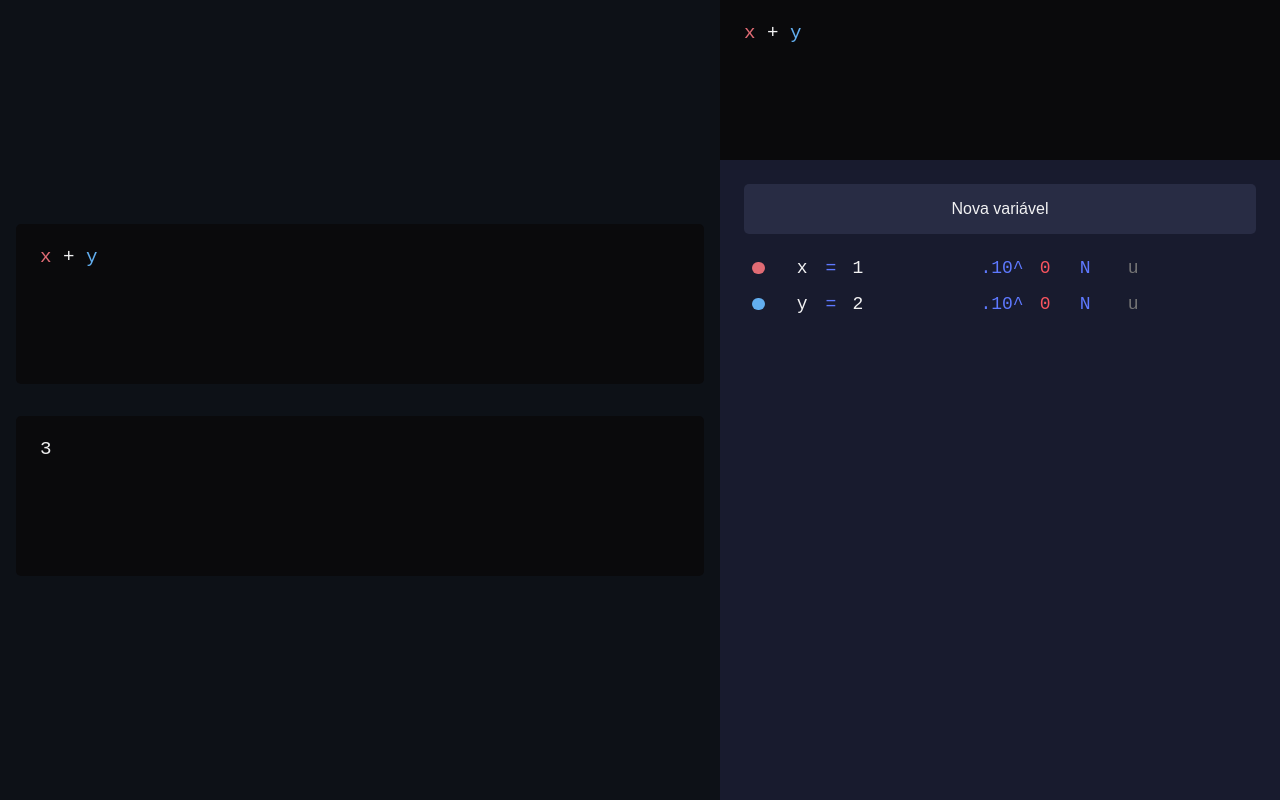
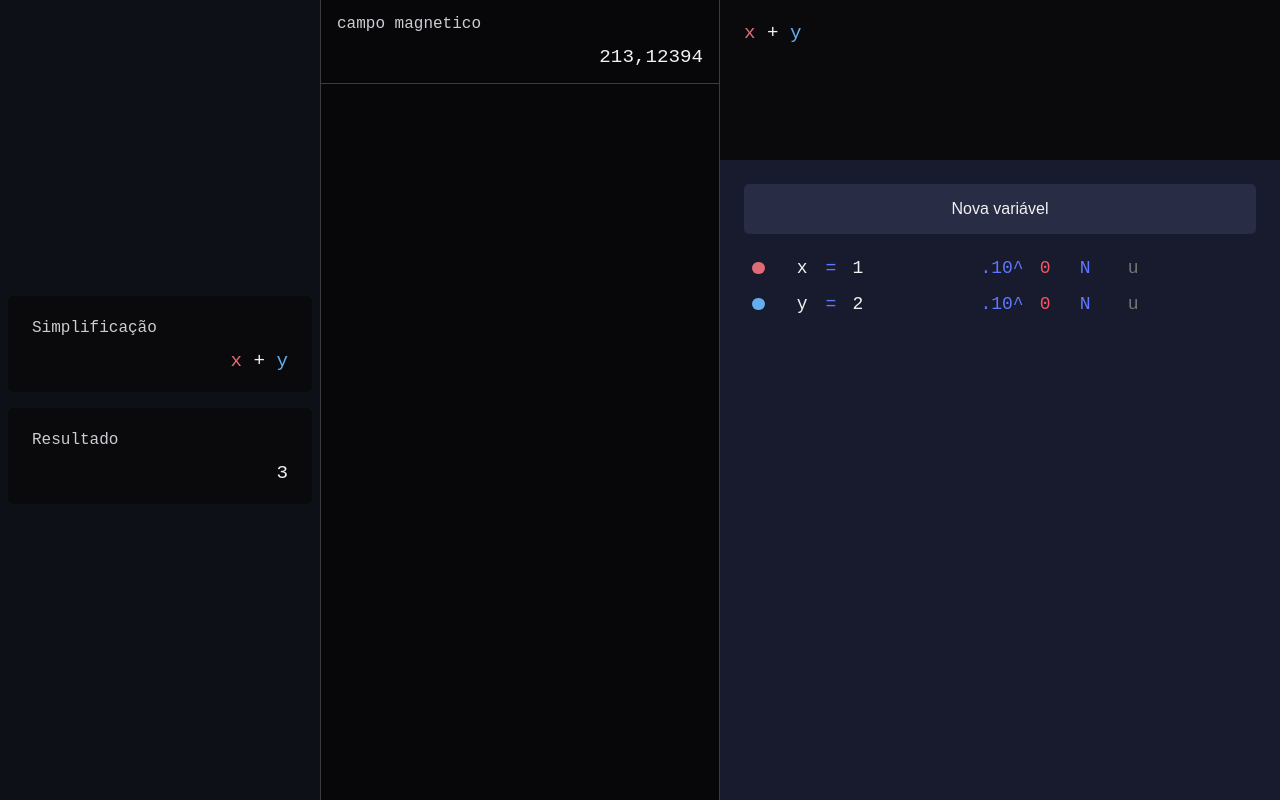
Before and after one commit to marcusvpires/algebra-system, a Next.js app: page /equation in a window 1280 px wide. Built offline with nearby package versions, Linux system fonts and the light colour scheme.

Commit message:
collection

```diff
--- /dev/null
+++ b/components/collection/index.tsx
@@ -0,0 +1,17 @@
+import * as S from './styled';
+import React, { ChangeEvent } from 'react';
+
+interface Props {}
+
+const Collection: React.FunctionComponent<Props> = ({}): JSX.Element => {
+  return (
+    <S.Wrapper>
+      <S.Equation>
+        <S.Title>campo magnetico</S.Title>
+        <S.Expession>213,12394</S.Expession>
+      </S.Equation>
+    </S.Wrapper>
+  );
+};
+
+export default Collection;
--- /dev/null
+++ b/components/collection/styled.tsx
@@ -0,0 +1,33 @@
+import styled from 'styled-components';
+
+export const Wrapper = styled.section`
+  height: 100vh;
+  width:25rem;
+  display: flex;
+  flex-direction: column;
+  justify-content: stretch;
+  background-color: #07070a;
+  border-color: #3e3841;
+  border-style: solid;
+  border-left-width: 1px;
+  border-right-width: 1px;
+`;
+
+export const Equation = styled.div`
+  padding: 1rem;
+  border-color: #3e3841;
+  border-style: solid;
+  border-bottom-width: 1px;
+`
+
+export const Title = styled.div`
+  font-size: medium;
+  color: #ccccd3;
+  padding-bottom: 1rem;
+`
+
+export const Expession = styled.div`
+  font-size: larger;
+  text-align: right;
+  color: #f1f1f2;
+`
--- a/components/dashboard/index.tsx
+++ b/components/dashboard/index.tsx
@@ -15,6 +15,8 @@ const Dashboard: FunctionComponent<Props> = ({
   return (
     <S.Wrapper>
       <S.Result error={!result?.simplified}>
+        <S.Title>Simplificação</S.Title>
+        <S.Expression>
           {result?.simplified
             ? result?.simplified
                 ?.toString()
@@ -27,9 +29,13 @@ const Dashboard: FunctionComponent<Props> = ({
                   );
                 })
             : 'erro'}
+        </S.Expression>
       </S.Result>
       <S.Result error={result?.error}>
+        <S.Title>Resultado</S.Title>
+        <S.Expression>
           {result?.evaluate ? result?.evaluate?.toString() : result?.error}
+        </S.Expression>
       </S.Result>
     </S.Wrapper>
   );
--- a/components/dashboard/styled.tsx
+++ b/components/dashboard/styled.tsx
@@ -8,21 +8,34 @@ export const Wrapper = styled.section`
 `;
 
 interface SimplifyProps {
-  error: boolean | any
+  error: boolean | any;
 }
 
 export const Result = styled.div<SimplifyProps>`
+  height: 6rem;
+  width: auto;
+  margin: 0.5rem;
+  padding: 1.5rem;
+  display: flex;
+  flex-direction: column;
+  justify-content: stretch;
   background-color: #0a0a0c;
+  border: ${(props) => (props.error ? '2px solid #e06b74' : 'none')};
   border-radius: 5px;
-  margin: 1rem;
-  padding: 1.5rem;
-  height: 10rem;
-  width: auto;
-  font-size: ${props => props.error ? 'medium' : 'larger'};
-  border: ${props => props.error ? '2px solid #e06b74' : 'none'};
+  font-size: ${(props) => (props.error ? 'medium' : 'larger')};
+`;
+
+export const Title = styled.div`
+  padding-bottom: 1rem;
+  font-size: medium;
+  color: #ccccd3;
+`;
+
+export const Expression = styled.div`
   color: #f1f1f2;
-`
+  text-align: right;
+`;
 
 export const Char = styled.span`
-  color: ${props => props.color ? props.color : 'inherit'};
-`
+  color: ${(props) => (props.color ? props.color : 'inherit')};
+`;
--- a/pages/equation.tsx
+++ b/pages/equation.tsx
@@ -5,6 +5,7 @@ import { parse, simplify } from 'mathjs';
 import Parameters from '../components/Parameters';
 import Equation from '../components/equation';
 import Dashboard from '../components/dashboard';
+import Collection from '../components/collection';
 
 export const Wrapper = styled.main`
   height: 100vh;
@@ -171,7 +172,7 @@ const EquationPage: FunctionComponent = (): JSX.Element => {
   return (
     <Wrapper>
       <Dashboard result={formula.result} colors={formula.colors} />
-
+      <Collection />
       <RightContainer>
         <Equation equation={formula.equation} handleEquation={handleEquation} colors={formula.colors} />
         <Parameters
```
Lines whose indentation alone changed are shown as unchanged.
